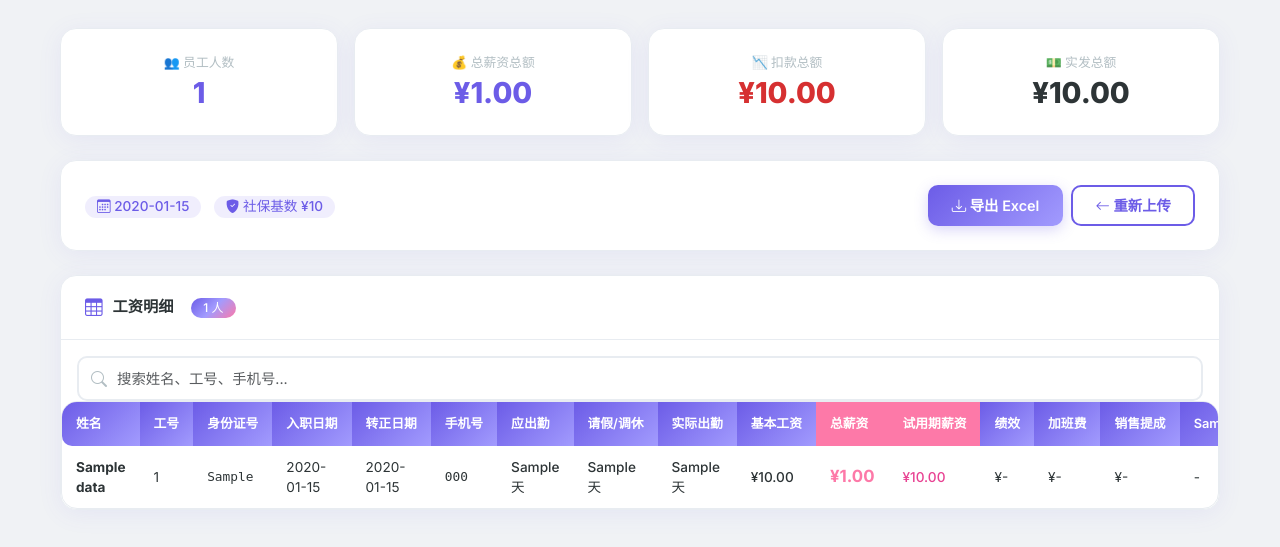
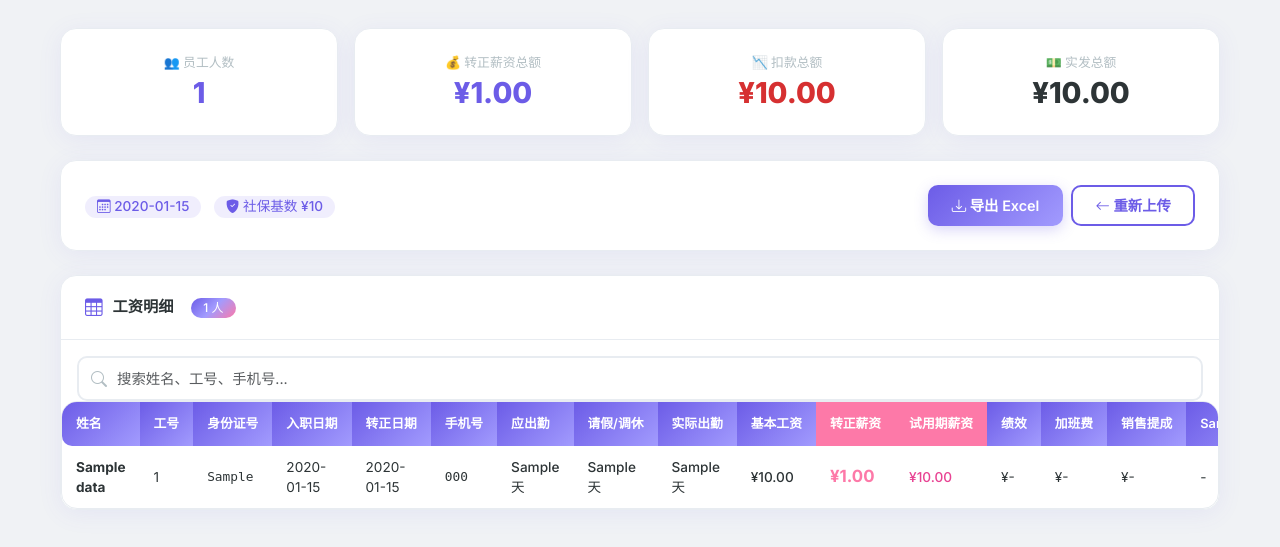
Before and after one commit to c940508931-max/salary-calc, a Flask app: template templates/preview.html in a window 1280 px wide. Shown: the part 55-602 px from the top of the page. Run offline with Flask 3, Linux system fonts and the light colour scheme; the template is opened without the code that fills it: most values are stand-ins (such as "Sample title", 1, 10 or a date in 2020).

Commit message:
refactor: 总薪资 → 转正薪资
- 模板列名从'总薪资'改为'转正薪资'
- 向后兼容：旧模板仍可上传（保留'总薪资'匹配）
- 预览/导出同步更新

```diff
--- a/app.py
+++ b/app.py
@@ -83,7 +83,7 @@ TEMPLATE_COLUMNS = [
     ("请假/调休天数", 14),
     ("实际出勤天数", 14),
     ("基本工资", 12),
-    ("总薪资", 12),
+    ("转正薪资", 12),
     ("试用期薪资", 12),
     ("岗位绩效", 12),
     ("加班费", 10),
@@ -238,7 +238,7 @@ def create_template(workbook=None) -> Workbook:
         "M",       # 请假/调休天数
         "A",       # 实际出勤天数
         "A",       # 基本工资
-        "M",       # 总薪资
+        "M",       # 转正薪资
         "M",       # 试用期薪资（手动填，可留空）
         "M",       # 岗位绩效
         "M",       # 加班费
@@ -309,7 +309,7 @@ def create_template(workbook=None) -> Workbook:
         "张三", "LY0001", "330102199001011234",
         date(2026, 4, 1), "",          # 入职日期, 转正日期（空=默认无试用期）
         "+86 13800138000",
-        None, 0, None, None, 15000,   # 应出勤=自动, 请假=0, 实际出勤=自动, 基本工资=自动, 总薪资=15000
+        None, 0, None, None, 15000,   # 应出勤=自动, 请假=0, 实际出勤=自动, 基本工资=自动, 转正薪资=15000
         "",                            # 试用期薪资（空=无试用期）
         300, 200, 0,                   # 岗位绩效, 加班费, 销售提成
     ]
@@ -361,7 +361,7 @@ def parse_uploaded_excel(filepath: str, social_base: float, ref_month: str) -> l
         h_lower = h.lower().replace(" ", "")
         if h_lower in ("姓名", "工号", "身份证号", "入职日期", "转正日期", "手机号",
                         "应出勤天数", "请假/调休天数", "实际出勤天数",
-                        "基本工资", "总薪资", "试用期薪资", "岗位绩效",
+                        "基本工资", "总薪资", "转正薪资", "试用期薪资", "岗位绩效",
                         "加班费", "销售提成", "社保基数", "养老保险", "医疗保险",
                         "失业保险", "住房公积金", "个人所得税", "实发金额"):
             col_map[h] = idx
@@ -402,8 +402,9 @@ def parse_uploaded_excel(filepath: str, social_base: float, ref_month: str) -> l
         # 实际出勤天数 = 应出勤 - 请假/调休（自动计算，最小0）
         actual_days = max(scheduled_days - leave_days, 0)
 
-        # 总薪资（手动填）
-        total_salary = parse_float(row[col_map.get("总薪资", 9)] if col_map.get("总薪资", 9) < len(row) else 0)
+        # 转正薪资（手动填，兼容旧模板的"总薪资"）
+        total_salary_idx = col_map.get("转正薪资") or col_map.get("总薪资", 10)
+        total_salary = parse_float(row[total_salary_idx] if total_salary_idx is not None and total_salary_idx < len(row) else 0)
 
         # ===== 试用期 / 转正判断 =====
         # 试用期薪资（手动填，留空=无试用期）
@@ -414,7 +415,7 @@ def parse_uploaded_excel(filepath: str, social_base: float, ref_month: str) -> l
 
         # 计算当月生效薪资（考虑试用期/转正拆分）
         has_probation = probation_salary > 0 and regular_date is not None
-        effective_salary = total_salary  # 默认用总薪资
+        effective_salary = total_salary  # 默认用转正薪资
         probation_note = ""
 
         if has_probation:
--- a/templates/preview.html
+++ b/templates/preview.html
@@ -12,7 +12,7 @@
     </div>
     <div class="col-md-3 animate-in animate-in-delay-1">
         <div class="card-flooks text-center p-4">
-            <div class="stat-label mb-1">💰 总薪资总额</div>
+            <div class="stat-label mb-1">💰 转正薪资总额</div>
             <div class="stat-number" style="color:#6C5CE7">
                 ¥{{ "%.2f"|format(data|sum(attribute='total_salary')) }}
             </div>
@@ -86,7 +86,7 @@
                             <th>请假/调休</th>
                             <th>实际出勤</th>
                             <th>基本工资</th>
-                            <th style="background:var(--secondary)">总薪资</th>
+                            <th style="background:var(--secondary)">转正薪资</th>
                             <th style="background:var(--secondary)">试用期薪资</th>
                             <th>绩效</th>
                             <th>加班费</th>
```
